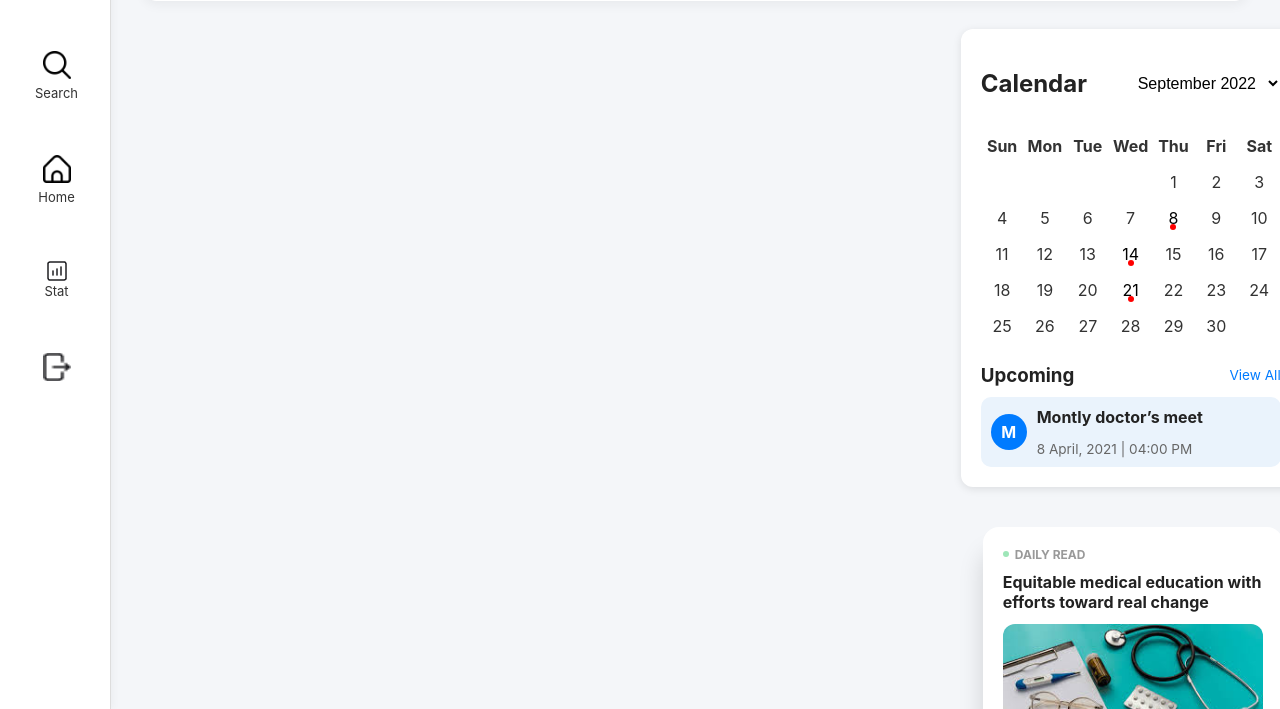
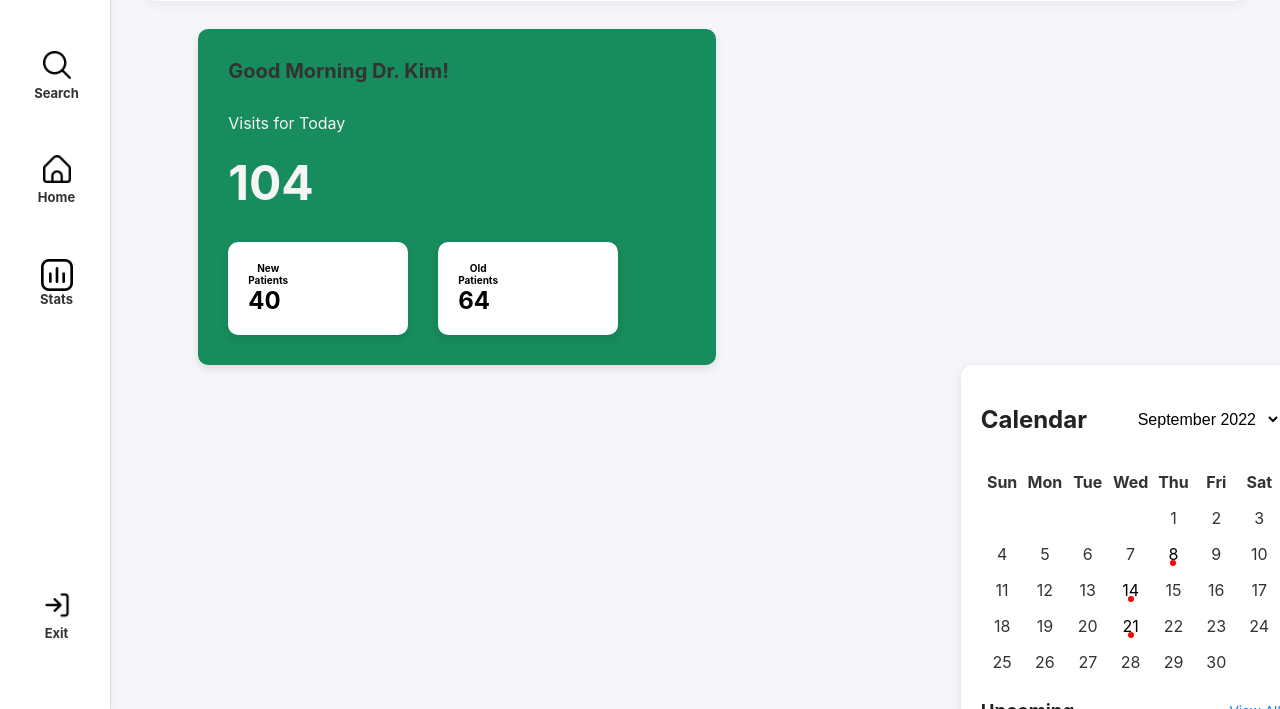
Before and after one commit to hedi-ben-slimen/SmartCare, a plain HTML site: page home.html in a window 1280 px wide. Shown: the part 91-800 px from the top of the page. Drawn offline with Linux system fonts and the light colour scheme.

Commit message:
latest version

```diff
--- a/home.css
+++ b/home.css
@@ -223,10 +223,6 @@ body {
     border-radius: 12px;
     box-shadow: 0 2px 8px rgba(0,0,0,0.1);
     margin-left: 74%;
-
-
-
-
   }
 
   .header {
@@ -376,3 +372,71 @@ body {
     border-radius: 12px;
     object-fit: cover;
   }
+
+
+
+
+  .report-card {
+    background-color: rgba(23, 140, 93, 1);
+    border-radius: 10px;
+    box-shadow: 0 4px 8px rgba(0, 0, 0, 0.1);
+    padding: 30px;
+    width: 300px;
+    text-align: left;
+    padding-right: 17%;
+    margin-left: 5%;
+}
+
+.greeting {
+    font-size: 20px;
+    font-weight: bold;
+    color: #333;
+    margin-bottom: 30px;
+}
+
+.section-title {
+    font-size: 16px;
+    color: #F5F5F5;
+    margin-bottom: 5px;
+}
+
+.total-visits {
+    font-size: 48px;
+    font-weight: bold;
+    color: #F5F5F5;
+    margin: 20px 0;
+}
+
+.patient-stats {
+    display: flex;
+    justify-content: space-around;
+    margin-top: 30px;
+
+}
+
+.patient-type{
+    text-align: center;
+    border-radius: 10px;
+    background-color: #FFFFFF;
+    box-shadow: 0 4px 8px rgba(0, 0, 0, 0.1);
+    padding: 20px;
+    padding-right:40%;
+    margin-right: 10%;
+
+}
+
+
+.patient-count {
+    font-size: 24px;
+    font-weight: bold;
+    color: black;
+    text-align:justify;
+
+}
+
+.patient-label {
+    font-size: 10px;
+    color: black;
+    text-align: center;
+
+}
--- a/home.html
+++ b/home.html
@@ -27,22 +27,22 @@
 
       <a href="search.html" class="nav-item" id="nav-search">
         <img src="chercher.png" alt="Search"/>
-        <div>Search</div>
+        <div><b>Search</b></div>
       </a>
 
       <a href="main.html" class="nav-item" id="nav-home">
         <img src="maison.png" alt="Home"/>
-        <div>Home</div>
+        <div><b>Home</b></div>
       </a>
 
       <a href="main.html" class="nav-stat" id="nav-Icons">
-        <img src="Icons.png" alt="Icons"/>
-        <div>Stat</div>
+        <img src="stats.png" alt="Icons"/>
+        <div><b>Stats</b></div>
       </a>
-
+      <br><br><br><br><br><br><br><br><br><br>
       <a href="main.html" class="nav-item" id="nav-home">
-        <img src="Vector (1).png" alt="Home"/>
-        <div></div>
+        <img src="arrow.png" alt="Icons"/>
+        <div><b>Exit</b></div>
       </a>
 
     </div>
@@ -61,13 +61,32 @@
           <img src="profile.png" alt="Profile" class="profile-icon" />
         </div>
       </div>
+      <!-- report-card -->
+      <div class="report-card">
+        <div class="greeting">Good Morning Dr. Kim!</div>
 
+        <div class="section-title">Visits for Today</div>
+        <div class="total-visits">104</div>
+
+        <div class="patient-stats">
+            <div class="patient-type">
+              <div class="patient-label"><b>New Patients</b></div>
+              <div class="patient-count"><b>40</b></div>
+
+            </div>
+            <div class="patient-type">
+              <div class="patient-label"><b>Old Patients</b></div>
+              <div class="patient-count"><b>64</b></div>
+            </div>
+        </div>
+    </div>
+     <!---------------calendar-container------------------>
       <div class="calendar-container">
         <div class="header">
           <h2>Calendar</h2>
           <select class="select-year-month">
             <option>September 2022</option>
-            <!-- You can add more months here -->
+
           </select>
         </div>
 
```
Also changed, not shown: register.html (+15 -4 lines), arrow.png (added), stats.png (added).
